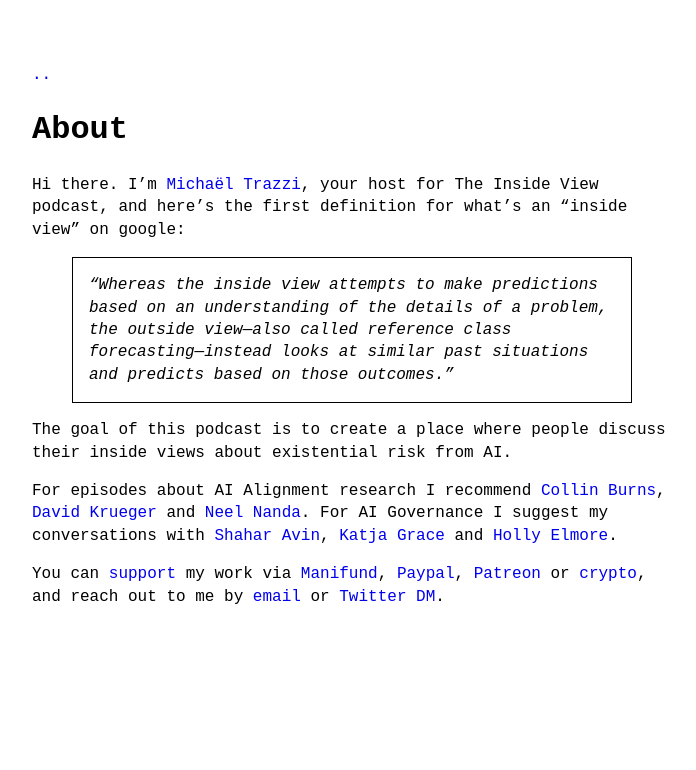
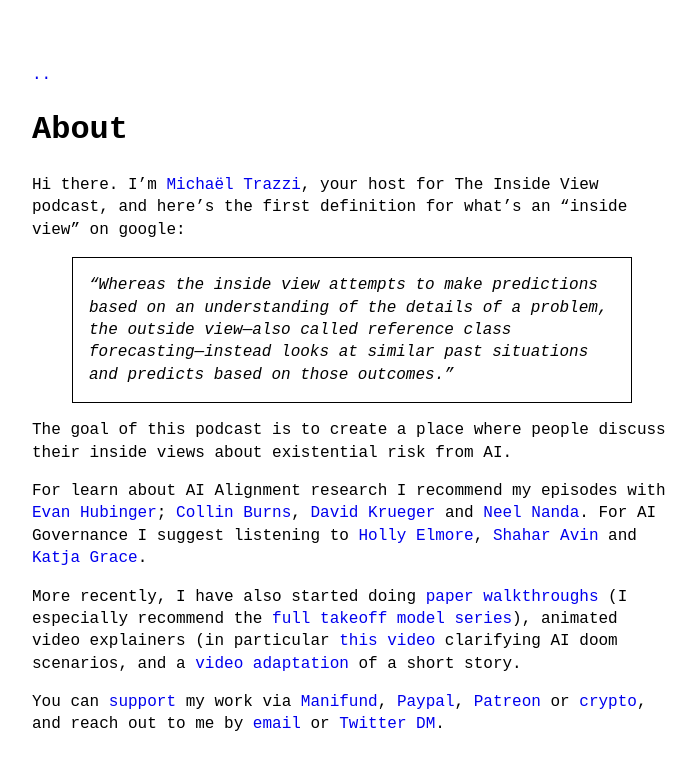
Before and after one commit to theinsideview/theinsideview.github.io, a Jekyll site: the page built from about.md, in a window 1280 px wide. Shown: the top 770 px of the page, without its empty margins (288-984 px from the left). Built offline with Jekyll 4.4.1, drawn with Linux system fonts in a browser that asks for light colours.

Commit message:
Update about.md

```diff
--- a/about.md
+++ b/about.md
@@ -9,6 +9,8 @@
 
 The goal of this podcast is to create a place where people discuss their inside views about existential risk from AI.
 
-For episodes about AI Alignment research I recommend [Collin Burns](https://theinsideview.ai/collin), [David Krueger](https://theinsideview.ai/david) and [Neel Nanda](https://theinsideview.ai/neel). For AI Governance I suggest my conversations with [Shahar Avin](https://theinsideview.ai/shahar), [Katja Grace](https://theinsideview.ai/katja) and [Holly Elmore](https://theinsideview.ai/holly).
+For learn about AI Alignment research I recommend my episodes with [Evan Hubinger](https://theinsideview.ai/evan2); [Collin Burns](https://theinsideview.ai/collin), [David Krueger](https://theinsideview.ai/david) and [Neel Nanda](https://theinsideview.ai/neel). For AI Governance I suggest listening to [Holly Elmore](https://theinsideview.ai/holly), [Shahar Avin](https://theinsideview.ai/shahar) and [Katja Grace](https://theinsideview.ai/katja).
+
+More recently, I have also started doing [paper walkthroughs](https://theinsideview.ai/walkthroughs) (I especially recommend the [full takeoff model series](https://theinsideview.ai/walkthroughs#ai-timelines)), animated video explainers (in particular [this video](https://theinsideview.ai/explainers#paul-christianos-views-on-ai-doom-ft-robert-miles) clarifying AI doom scenarios, and a [video adaptation](https://youtu.be/tpcA5T5QS30) of a short story.
 
 You can [support](https://theinsideview.ai/donate) my work via [Manifund](https://manifund.org/projects/making-52-ai-alignment-video-explainers-and-podcasts), [Paypal](https://paypal.me/michaeltrazzi), [Patreon](https://www.patreon.com/theinsideview) or [crypto](https://theinsideview.ai/donate), and reach out to me by [email](mailto:{firstname}{lastname} at gmail dot com) or [Twitter DM](https://twitter.com/MichaelTrazzi).
```
